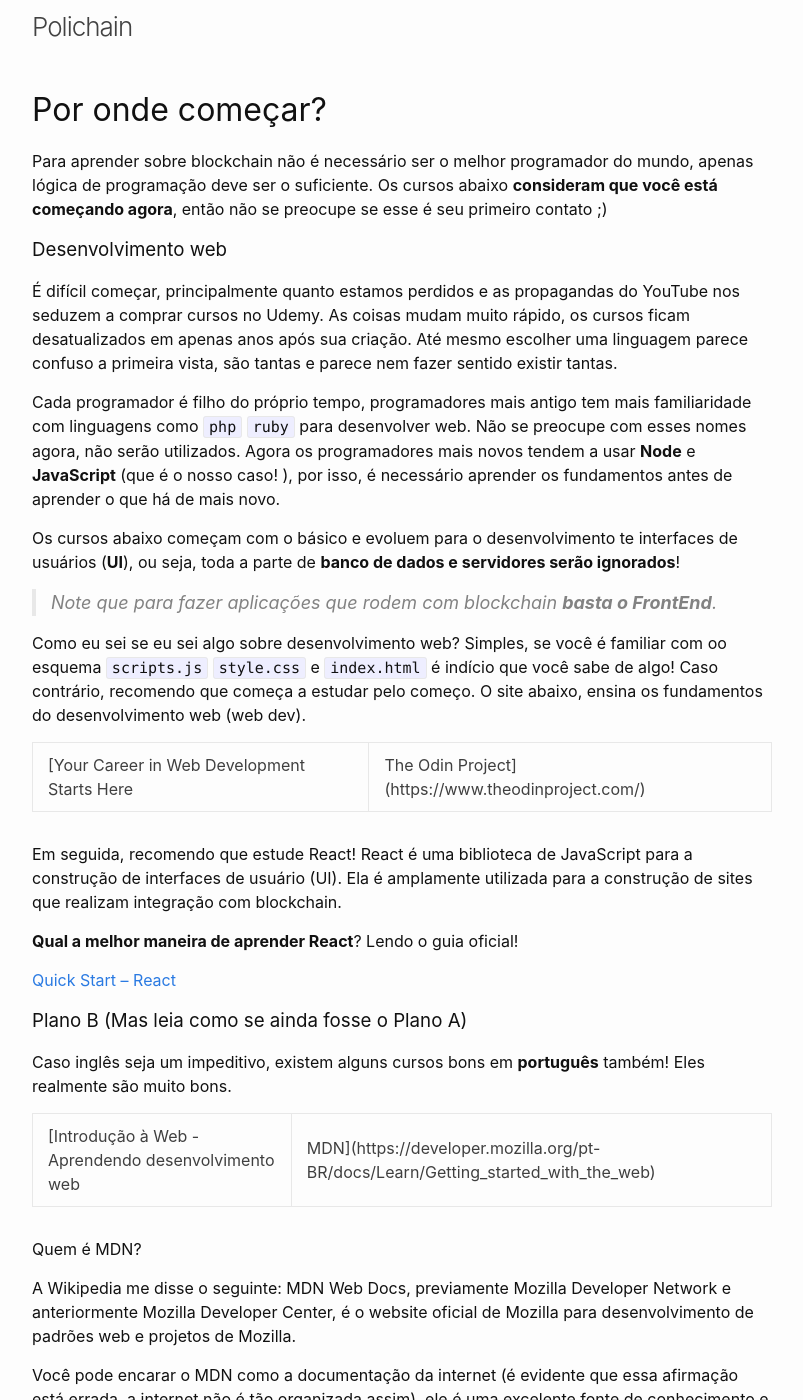
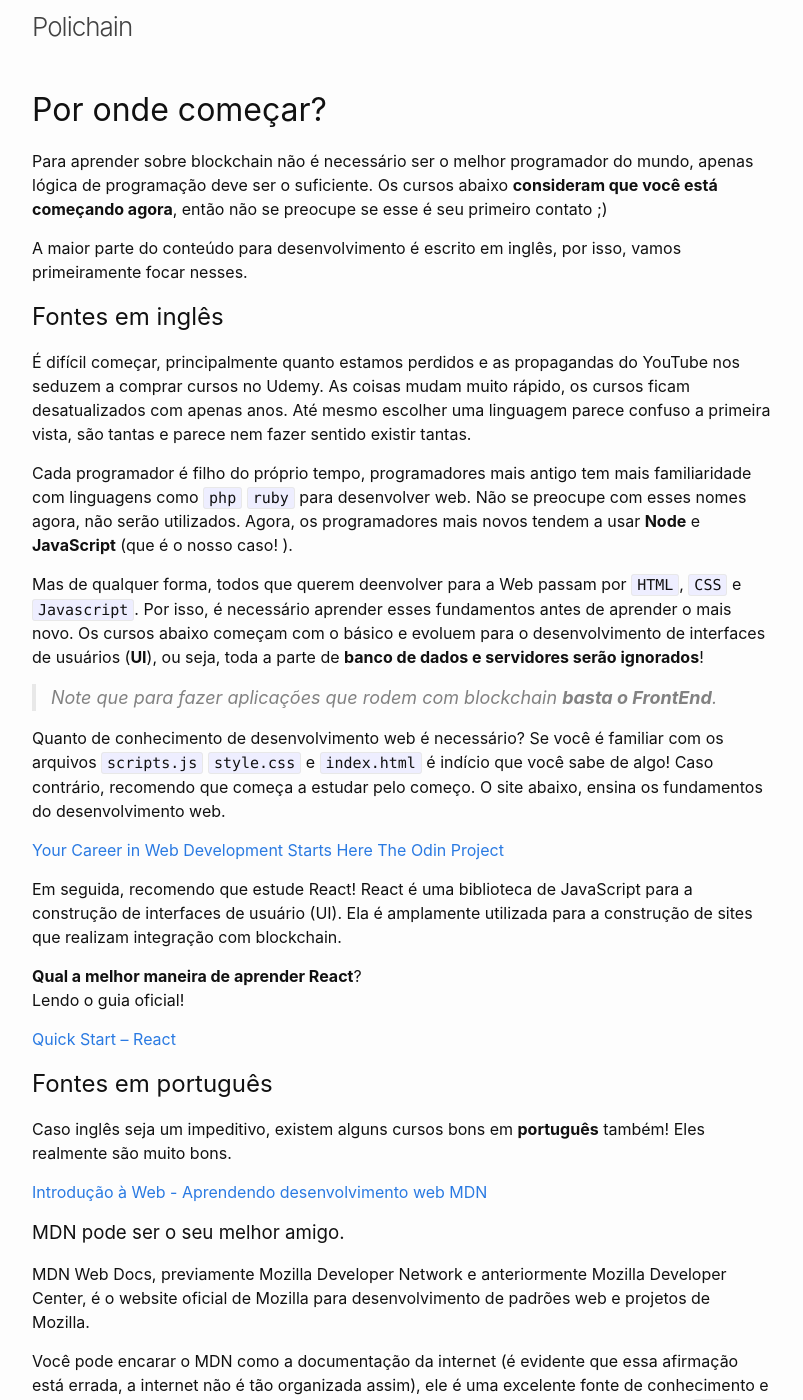
Before and after one commit to polichain/jekyll-website, a Jekyll site: the page built from _estudo/PorOndeComecar.markdown, in a window 1280 px wide and 1400 px high. Shown: the whole window, without its empty margins (238-1041 px from the left). Built offline with Jekyll 4.4.1, drawn with Linux system fonts in a browser that asks for light colours; comment, search, counter and statistics services are not loaded.

Commit message:
Update texts

````diff
--- a/_estudo/PorOndeComecar.markdown
+++ b/_estudo/PorOndeComecar.markdown
@@ -6,36 +6,39 @@ layout: estudo
 
 Para aprender sobre blockchain não é necessário ser o melhor programador do mundo, apenas lógica de programação deve ser o suficiente. Os cursos abaixo **consideram que você está começando agora**, então não se preocupe se esse é seu primeiro contato ;)
 
-### Desenvolvimento web
+A maior parte do conteúdo para desenvolvimento é escrito em inglês, por isso, vamos primeiramente focar nesses.
 
-É difícil começar, principalmente quanto estamos perdidos e as propagandas do YouTube nos seduzem a comprar cursos no Udemy. As coisas mudam muito rápido, os cursos ficam desatualizados em apenas anos após sua criação. Até mesmo escolher uma linguagem parece confuso a primeira vista, são tantas e parece nem fazer sentido existir tantas.
+## Fontes em inglês
 
-Cada programador é filho do próprio tempo, programadores mais antigo tem mais familiaridade com linguagens como `php` `ruby` para desenvolver web. Não se preocupe com esses nomes agora, não serão utilizados. Agora os programadores mais novos tendem a usar **Node** e **JavaScript** (que é o nosso caso! ), por isso, é necessário aprender os fundamentos antes de aprender o que há de mais novo.
+É difícil começar, principalmente quanto estamos perdidos e as propagandas do YouTube nos seduzem a comprar cursos no Udemy. As coisas mudam muito rápido, os cursos ficam desatualizados com apenas anos. Até mesmo escolher uma linguagem parece confuso a primeira vista, são tantas e parece nem fazer sentido existir tantas.
 
-Os cursos abaixo começam com o básico e evoluem para o desenvolvimento te interfaces de usuários (**UI**), ou seja, toda a parte de **banco de dados e servidores serão ignorados**!
+Cada programador é filho do próprio tempo, programadores mais antigo tem mais familiaridade com linguagens como `php` `ruby` para desenvolver web. Não se preocupe com esses nomes agora, não serão utilizados. Agora, os programadores mais novos tendem a usar **Node** e **JavaScript** (que é o nosso caso! ).
+
+
+Mas de qualquer forma, todos que querem deenvolver para a Web passam por ```HTML```, ```CSS``` e ```Javascript```. Por isso, é necessário aprender esses fundamentos antes de aprender o mais novo. Os cursos abaixo começam com o básico e evoluem para o desenvolvimento de interfaces de usuários (**UI**), ou seja, toda a parte de **banco de dados e servidores serão ignorados**!
 
 > Note que para fazer aplicações que rodem com blockchain **basta o FrontEnd**.
->
 
-Como eu sei se eu sei algo sobre desenvolvimento web? Simples, se você é familiar com oo esquema `scripts.js` `style.css` e `index.html` é indício que você sabe de algo! Caso contrário, recomendo que começa a estudar pelo começo. O site abaixo, ensina os fundamentos do desenvolvimento web (web dev).
+Quanto de conhecimento de desenvolvimento web é necessário? Se você é familiar com os arquivos `scripts.js` `style.css` e `index.html` é indício que você sabe de algo! Caso contrário, recomendo que começa a estudar pelo começo. O site abaixo, ensina os fundamentos do desenvolvimento web.
 
-[Your Career in Web Development Starts Here | The Odin Project](https://www.theodinproject.com/)
+[Your Career in Web Development Starts Here  The Odin Project](https://www.theodinproject.com/)
 
-Em seguida, recomendo que estude React! React é uma biblioteca de JavaScript para a construção de interfaces de usuário (UI). Ela é amplamente utilizada para a construção de sites que realizam integração com blockchain.
+Em seguida, recomendo que estude React!
+React é uma biblioteca de JavaScript para a construção de interfaces de usuário (UI). Ela é amplamente utilizada para a construção de sites que realizam integração com blockchain.
 
-**Qual a melhor maneira de aprender React**? Lendo o guia oficial!
+**Qual a melhor maneira de aprender React**? <br/>Lendo o guia oficial!
 
 [Quick Start – React](https://react.dev/learn)
 
-### Plano B (Mas leia como se ainda fosse o Plano A)
+## Fontes em português
 
 Caso inglês seja um impeditivo, existem alguns cursos bons em **português** também! Eles realmente são muito bons.
 
-[Introdução à Web - Aprendendo desenvolvimento web | MDN](https://developer.mozilla.org/pt-BR/docs/Learn/Getting_started_with_the_web)
+[Introdução à Web - Aprendendo desenvolvimento web MDN](https://developer.mozilla.org/pt-BR/docs/Learn/Getting_started_with_the_web)
 
-Quem é MDN?
+### MDN pode ser o seu melhor amigo.
 
-A Wikipedia me disse o seguinte: MDN Web Docs, previamente Mozilla Developer Network e anteriormente Mozilla Developer Center, é o website oficial de Mozilla para desenvolvimento de padrões web e projetos de Mozilla.
+MDN Web Docs, previamente Mozilla Developer Network e anteriormente Mozilla Developer Center, é o website oficial de Mozilla para desenvolvimento de padrões web e projetos de Mozilla.
 
 Você pode encarar o MDN como a documentação da internet (é evidente que essa afirmação está errada, a internet não é tão organizada assim), ele é uma excelente fonte de conhecimento e também de referência. Sempre que estiver fazendo pesquisa, seja o funcionamento do `html`, `js, css` e afins consulte o MDN!
 
--- a/_saibamais/index.markdown
+++ b/_saibamais/index.markdown
@@ -15,10 +15,10 @@ permalink: /saibamais/
 O Grupo de Estudos de Blockchain da Escola Politécnica da USP, (**Polichain**), anteriormente chamado de Nabla, foi fundado no final do ano de 2021 por alunos da graduação com o objetivo de aprofundar os estudo em Blockchain. Uma das principais motivações foi a falta de clareza entre os termos utilizados tanto pela mídia quanto pelo mercado. Por isso, decidimos que o grupo seria **grupo de estudos**.
 
 
-Desde o começo, o grupo conta com grande apoio da UBRI (University Blockchain Research Initiative), onde  conseguimos ter contato com projeto em blockchain dentro da USP.
+Desde o começo, o grupo conta com grande apoio da UBRI (University Blockchain Research Initiative), que nos permitiu ter contato com projetos em blockchain dentro da USP.
 
 Dentre as atividades realizadas pelo grupo, podemos destacar as seguintes:
 
-**Hackathons**: Nestes eventos de programação intensiva, participantes têm 56 horas para criar um protótipo funcional, passando pelas fases de ideia, produto e código.
+**Hackathons**: Nestes eventos de programação intensiva, participantes têm 56 horas para criar um protótipo funcional, passando pelas fases de ideia, produto e código. Definitivamente é o momento onde o grupo fica mais ativo.
 
-**Eventos**: Incluem sessões de perguntas e respostas com especialistas (AMA), introduções a conceitos tecnológicos (1.01) e workshops práticos (hands-on). Além disso, a também participamos de eventos realizados pela comunidade, como meet-ups voltados para o universo cripto.
+**Eventos**: Incluem sessões de perguntas e respostas com especialistas (AMA), introduções a conceitos tecnológicos (1.01) e workshops práticos (hands-on). Além disso, a também participamos de eventos realizados pela comunidade, como meet-ups voltados para o universo cripto. Esses eventos muitas vezes são organizado pelo Polichain, pode ser considerado como uma atividade corriqueira do grupo.
````
Also changed, not shown: README.md.
